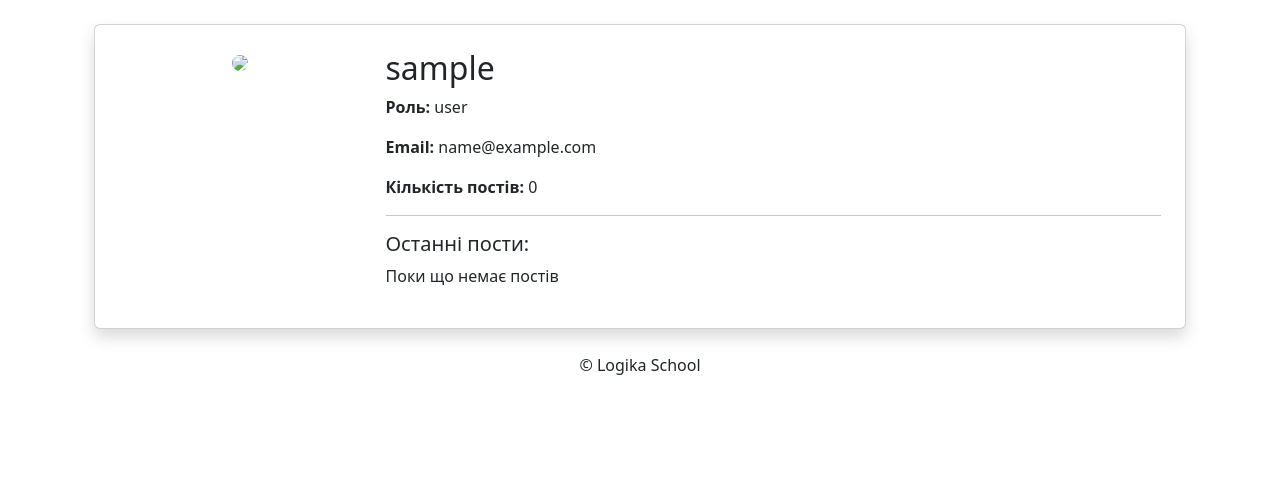
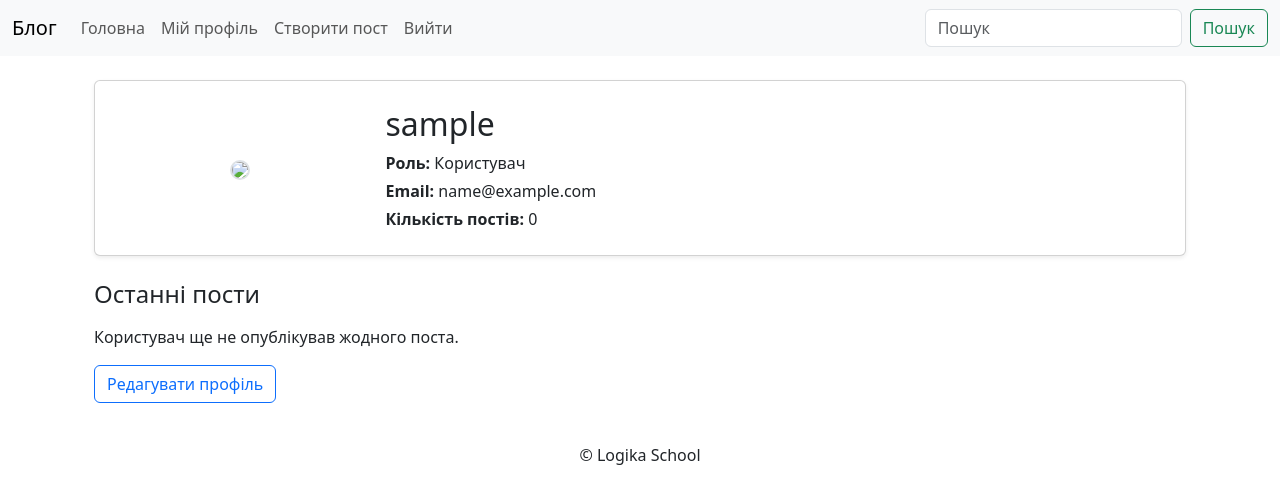
Before and after one commit to MrWir4uk/blog, a Django app: page /profile/ in a window 1280 px wide. Shown: the top 504 px of the page. Run offline with Django 5.2, Linux system fonts and the light colour scheme; the visitor is signed in with stand-in values (Sample User, id 1); data that the repository does not hold is empty; some libraries are stand-ins or nearby versions.

Commit message:
Добавить формы для редактирования профиля и улучшить шаблоны с использованием Bootstrap

```diff
--- a/main/urls.py
+++ b/main/urls.py
@@ -6,4 +6,5 @@ urlpatterns = [
     path('post/<int:pk>/', views.post_detail, name='post_detail'),  # деталі поста
     path('create/', views.create_post, name='create_post'),  # створення поста
     path('profile/', views.profile_view, name='profile'),  # мій профіль
+    path('profile/edit/', views.edit_profile, name='edit_profile'),
 ]
--- a/main/views.py
+++ b/main/views.py
@@ -1,9 +1,10 @@
 from django.shortcuts import render, get_object_or_404, redirect
 from django.contrib.auth.decorators import login_required
 from .models import Post
-from .forms import PostForm
+from .forms import PostForm, ProfileForm
 from django.contrib import messages
 from django.shortcuts import redirect
+
 
 
 def post_list(request):
@@ -44,3 +45,26 @@ def create_post(request):
 def profile_view(request):
     profile = request.user.profile
     return render(request, "profile.html", {'profile': profile})
+
+
+@login_required
+def edit_profile(request):
+    profile = request.user.profile
+
+    if request.method == "POST":
+        form = ProfileForm(request.POST, request.FILES, instance=profile)
+        if form.is_valid():
+            profile = form.save(commit=False)
+            # Зміна username
+            username = form.cleaned_data.get('username')
+            if username:
+                request.user.username = username
+                request.user.save()
+            profile.save()
+            messages.success(request, "Профіль оновлено успішно!")
+            return redirect('profile')
+    else:
+        # Передаємо початкові дані для username
+        form = ProfileForm(instance=profile, initial={'username': request.user.username})
+
+    return render(request, "edit_profile.html", {'form': form})
--- a/templates/base.html
+++ b/templates/base.html
@@ -1,6 +1,50 @@
 <!DOCTYPE html>
 <html lang="uk">
 <head>
+<nav class="navbar navbar-expand-lg navbar-light bg-light mb-4">
+  <div class="container-fluid">
+    <a class="navbar-brand" href="/">Блог</a>
+    <button class="navbar-toggler" type="button" data-bs-toggle="collapse" data-bs-target="#navbarSupportedContent"
+      aria-controls="navbarSupportedContent" aria-expanded="false" aria-label="Toggle navigation">
+      <span class="navbar-toggler-icon"></span>
+    </button>
+
+    <div class="collapse navbar-collapse" id="navbarSupportedContent">
+      <ul class="navbar-nav me-auto mb-2 mb-lg-0">
+
+        <li class="nav-item">
+          <a class="nav-link" href="/">Головна</a>
+        </li>
+
+        {% if user.is_authenticated %}
+            <li class="nav-item">
+              <a class="nav-link" href="/profile/">Мій профіль</a>
+            </li>
+
+            {% if user.profile.role == 'author' or user.is_superuser %}
+            <li class="nav-item">
+              <a class="nav-link" href="/create/">Створити пост</a>
+            </li>
+            {% endif %}
+
+            <li class="nav-item">
+              <a class="nav-link" href="/accounts/logout/">Вийти</a>
+            </li>
+        {% else %}
+            <li class="nav-item">
+              <a class="nav-link" href="/accounts/login/">Увійти</a>
+            </li>
+        {% endif %}
+
+      </ul>
+
+      <form class="d-flex" role="search" method="get" action="/search/">
+        <input class="form-control me-2" type="search" placeholder="Пошук" aria-label="Search" name="q">
+        <button class="btn btn-outline-success" type="submit">Пошук</button>
+      </form>
+    </div>
+  </div>
+</nav>
     <meta charset="UTF-8">
     <meta name="viewport" content="width=device-width, initial-scale=1.0">
     <title>
--- a/templates/create_post.html
+++ b/templates/create_post.html
@@ -3,10 +3,10 @@
 {% block content %}
 <h2>Створити пост</h2>
 
-<form method="post" enctype="multipart/form-data">
+<form style="max-width: 600px;" method="post" enctype="multipart/form-data">
     {% csrf_token %}
     {{ form.as_p }}
-    <button type="submit">Зберегти</button>
+    <button class="btn btn-outline-primary" type="submit">Зберегти</button>
 </form>
 
 {% endblock %}
--- a/templates/profile.html
+++ b/templates/profile.html
@@ -1,48 +1,62 @@
 {% extends 'base.html' %}
 
+{% block title %}Профіль {{ profile.user.username }}{% endblock %}
+
 {% block content %}
-
 <div class="container mt-4">
 
-    <div class="card p-4 shadow">
+    <!-- Профіль користувача -->
+    <div class="card shadow-sm p-4 mb-4">
+        <div class="row align-items-center">
 
-        <div class="row">
-
+            <!-- Аватарка -->
             <div class="col-md-3 text-center">
                 {% if profile.avatar %}
-                    <img src="{{ profile.avatar.url }}" class="img-fluid rounded-circle" width="150">
+                    <img src="{{ profile.avatar.url }}" class="img-fluid rounded-circle border border-2" width="150">
                 {% else %}
-                    <img src="https://via.placeholder.com/150" class="img-fluid rounded-circle">
+                    <img src="https://via.placeholder.com/150" class="img-fluid rounded-circle border border-2">
                 {% endif %}
             </div>
 
+            <!-- Інформація про користувача -->
             <div class="col-md-9">
-                <h2>{{ profile.user.username }}</h2>
-
-                <p><strong>Роль:</strong> {{ profile.role }}</p>
-                <p><strong>Email:</strong> {{ profile.user.email }}</p>
-                <p><strong>Кількість постів:</strong> {{ profile.user.posts.count }}</p>
-
-                <hr>
-
-                <h5>Останні пости:</h5>
-
-                {% for post in profile.user.posts.all|slice:":3" %}
-                    <p>
-                        <a href="{% url 'post_detail' post.pk %}">
-                            {{ post.title }}
-                        </a>
-                    </p>
-                {% empty %}
-                    <p>Поки що немає постів</p>
-                {% endfor %}
-
+                <h2 class="mb-2">{{ profile.user.username }}</h2>
+                <p class="mb-1"><strong>Роль:</strong> {{ profile.get_role_display }}</p>
+                <p class="mb-1"><strong>Email:</strong> {{ profile.user.email }}</p>
+                <p class="mb-0"><strong>Кількість постів:</strong> {{ profile.user.posts.count }}</p>
             </div>
-
         </div>
-
     </div>
 
+    <!-- Останні пости -->
+    <h4 class="mb-3">Останні пости</h4>
+    <div class="row">
+        {% for post in profile.user.posts.all|slice:":3" %}
+        <div class="col-md-4 mb-3">
+            <div class="card h-100 shadow-sm">
+                {% if post.image %}
+                    <img src="{{ post.image.url }}" class="card-img-top" alt="{{ post.title }}">
+                {% else %}
+                    <img src="https://via.placeholder.com/300x150" class="card-img-top" alt="{{ post.title }}">
+                {% endif %}
+                <div class="card-body d-flex flex-column">
+                    <h5 class="card-title">{{ post.title }}</h5>
+                    <p class="card-text text-truncate">{{ post.content|truncatewords:20 }}</p>
+                    <a href="{% url 'post_detail' post.pk %}" class="btn btn-primary mt-auto">Переглянути</a>
+                </div>
+                <div class="card-footer text-muted">
+                    {{ post.created_at|date:"d M Y" }}
+                </div>
+            </div>
+        </div>
+        {% empty %}
+        <p>Користувач ще не опублікував жодного поста.</p>
+        {% endfor %}
+    </div>
+        {% if request.user == profile.user %}
+            <a href="{% url 'edit_profile' %}" class="btn btn-outline-primary mb-3">Редагувати профіль</a>
+        {% endif %}
+
+
 </div>
-
 {% endblock %}
```
Also changed, not shown: main/forms.py (+22 -1 lines), templates/edit_profile.html (added, +30 -0 lines), templates/post_list.html (+4 -8 lines).
